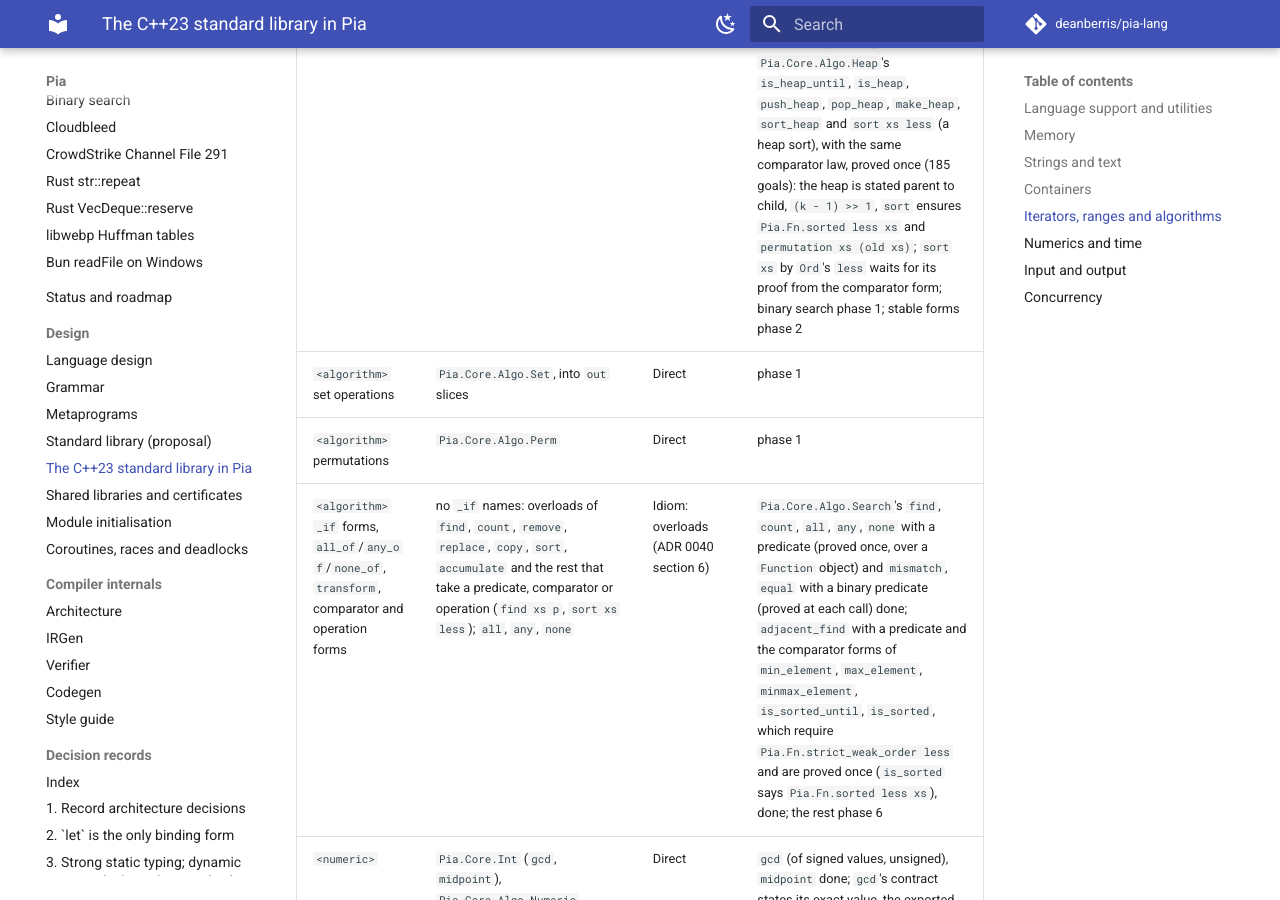
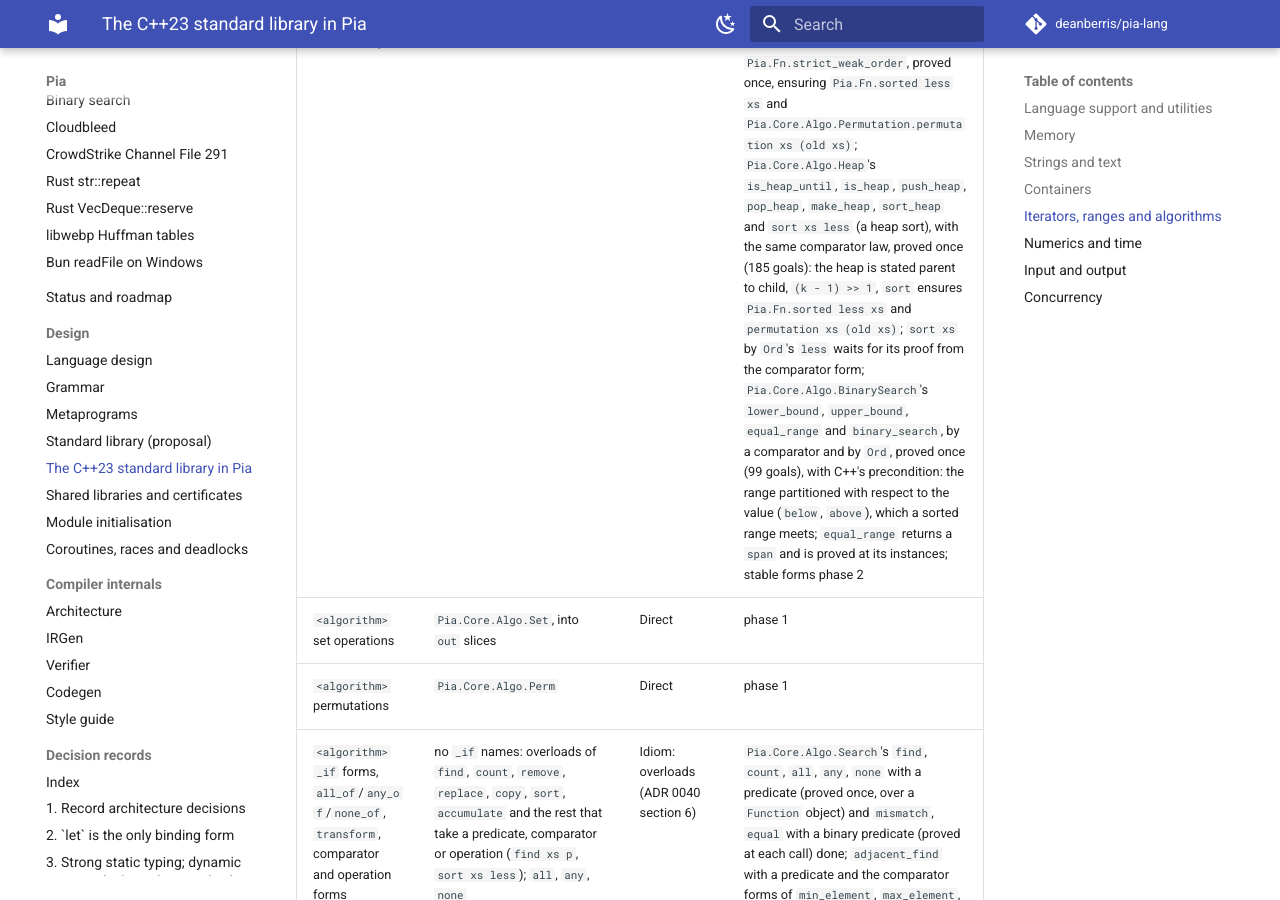
Before and after one commit to deanberris/pia-lang, an MkDocs documentation site: the page built from docs/cpp-std.md, in a window 1280 px wide and 900 px high, scrolled down 7961 px. Built offline with MkDocs 1.6.1 and Material for MkDocs 9.7.7, drawn with Linux system fonts in a browser that asks for light colours; comment, search, counter and statistics services are not loaded.

Commit message:
Pia.Core.Algo.BinarySearch: the binary search family (phase 1.7)
lower_bound, upper_bound, equal_range and binary_search, by a
comparator and by Pia.Core.Order's Ord, each proved once (ADR 0043,
ADR 0044): 99 goals. The precondition is C++'s, the range partitioned
with respect to the value (the exported specs below and above, and
below_ord and above_ord), which a sorted range meets; importers at
concrete types get it from their own sortedness. equal_range returns a
span record, so it is proved at its instances, as minmax_element is.

Tests: tests/std/binary_search.pia (goals, interface),
binary_search_edges.pia (sorted u8 and i32 ranges searched by `<` and
by Ord, with C++'s meaning from the interface), :binary_search_run_test.

Co-Authored-By: Claude Opus 5.5 <noreply@anthropic.com>

```diff
--- a/docs/cpp-std.md
+++ b/docs/cpp-std.md
@@ -90,7 +90,7 @@ All containers are in `Pia.Mem` (#72) and take an allocator. Element access is `
 | `<ranges>` | eager algorithms over slices; views such as `filter`, `transform`, `zip` | Deferred: function values | phase 6 |
 | `<algorithm>` non-modifying | `Pia.Core.Algo.Search`: `find`, `count`, `contains`, `mismatch`, `equal`, `starts_with`, `ends_with`, `search`, `adjacent_find`, `min_element`, `max_element`, `minmax_element` (first smallest, last largest), `is_sorted_until`, `is_sorted`, exported as generic functions over `Pia.Core.Order`'s `Eq` and `Ord` and proved once (ADR 0043); a position is a `usize`, `len xs` when there is none. `Pia.Core.Order` has `min`, `max`, `clamp` (C++'s ties: the first argument when equivalent), `lexicographical_compare` (generic over `Ord`, proved once, exported for every integer type) and `lexicographical_compare_three_way` (for `u8`). Overloads taking a predicate or comparator wait for function values (section 6) | Direct | `Pia.Core.Algo.Search`, `Pia.Core.Order`'s done |
 | `<algorithm>` modifying | `Pia.Core.Algo.Modify`: `fill`, `copy` and `copy_backward` into an `out` slice of the source's length, `swap_ranges`, `reverse`, `replace` (by value over `Eq`, or by a predicate as C++'s `replace_if`), `shift_left`, `shift_right` (the new end or start, as C++20), `remove` (in `Pia.Core.Algo.Remove`, so its proof runs in parallel: each kept element at its rank among them, a spec over `old xs`), each generic and proved once (ADR 0043) with every element of the result in its contract; `Pia.Core.Algo.Permutation`'s `occurrences` and `permutation` specs, for sorts | Direct | those done; `rotate` (three reversals proved at 280M) and `unique` (120M) wait for cheaper proofs, and `remove` and `unique` with a predicate with them |
-| `<algorithm>` sorting, binary search, heap | `Pia.Core.Algo.Sort`, `Pia.Core.Algo.Heap`; stable forms need an allocator | Direct | `insertion_sort` and `exchange` (C++'s `iter_swap`) done, with a comparator that must be `Pia.Fn.strict_weak_order`, proved once, ensuring `Pia.Fn.sorted less xs` and `Pia.Core.Algo.Permutation.permutation xs (old xs)`; `Pia.Core.Algo.Heap`'s `is_heap_until`, `is_heap`, `push_heap`, `pop_heap`, `make_heap`, `sort_heap` and `sort xs less` (a heap sort), with the same comparator law, proved once (185 goals): the heap is stated parent to child, `(k - 1) >> 1`, `sort` ensures `Pia.Fn.sorted less xs` and `permutation xs (old xs)`; `sort xs` by `Ord`'s `less` waits for its proof from the comparator form; binary search phase 1; stable forms phase 2 |
+| `<algorithm>` sorting, binary search, heap | `Pia.Core.Algo.Sort`, `Pia.Core.Algo.Heap`; stable forms need an allocator | Direct | `insertion_sort` and `exchange` (C++'s `iter_swap`) done, with a comparator that must be `Pia.Fn.strict_weak_order`, proved once, ensuring `Pia.Fn.sorted less xs` and `Pia.Core.Algo.Permutation.permutation xs (old xs)`; `Pia.Core.Algo.Heap`'s `is_heap_until`, `is_heap`, `push_heap`, `pop_heap`, `make_heap`, `sort_heap` and `sort xs less` (a heap sort), with the same comparator law, proved once (185 goals): the heap is stated parent to child, `(k - 1) >> 1`, `sort` ensures `Pia.Fn.sorted less xs` and `permutation xs (old xs)`; `sort xs` by `Ord`'s `less` waits for its proof from the comparator form; `Pia.Core.Algo.BinarySearch`'s `lower_bound`, `upper_bound`, `equal_range` and `binary_search`, by a comparator and by `Ord`, proved once (99 goals), with C++'s precondition: the range partitioned with respect to the value (`below`, `above`), which a sorted range meets; `equal_range` returns a `span` and is proved at its instances; stable forms phase 2 |
 | `<algorithm>` set operations | `Pia.Core.Algo.Set`, into `out` slices | Direct | phase 1 |
 | `<algorithm>` permutations | `Pia.Core.Algo.Perm` | Direct | phase 1 |
 | `<algorithm>` `_if` forms, `all_of`/`any_of`/`none_of`, `transform`, comparator and operation forms | no `_if` names: overloads of `find`, `count`, `remove`, `replace`, `copy`, `sort`, `accumulate` and the rest that take a predicate, comparator or operation (`find xs p`, `sort xs less`); `all`, `any`, `none` | Idiom: overloads (ADR 0040 section 6) | `Pia.Core.Algo.Search`'s `find`, `count`, `all`, `any`, `none` with a predicate (proved once, over a `Function` object) and `mismatch`, `equal` with a binary predicate (proved at each call) done; `adjacent_find` with a predicate and the comparator forms of `min_element`, `max_element`, `minmax_element`, `is_sorted_until`, `is_sorted`, which require `Pia.Fn.strict_weak_order less` and are proved once (`is_sorted` says `Pia.Fn.sorted less xs`), done; the rest phase 6 |
```
Also changed, not shown: 7 other files.
